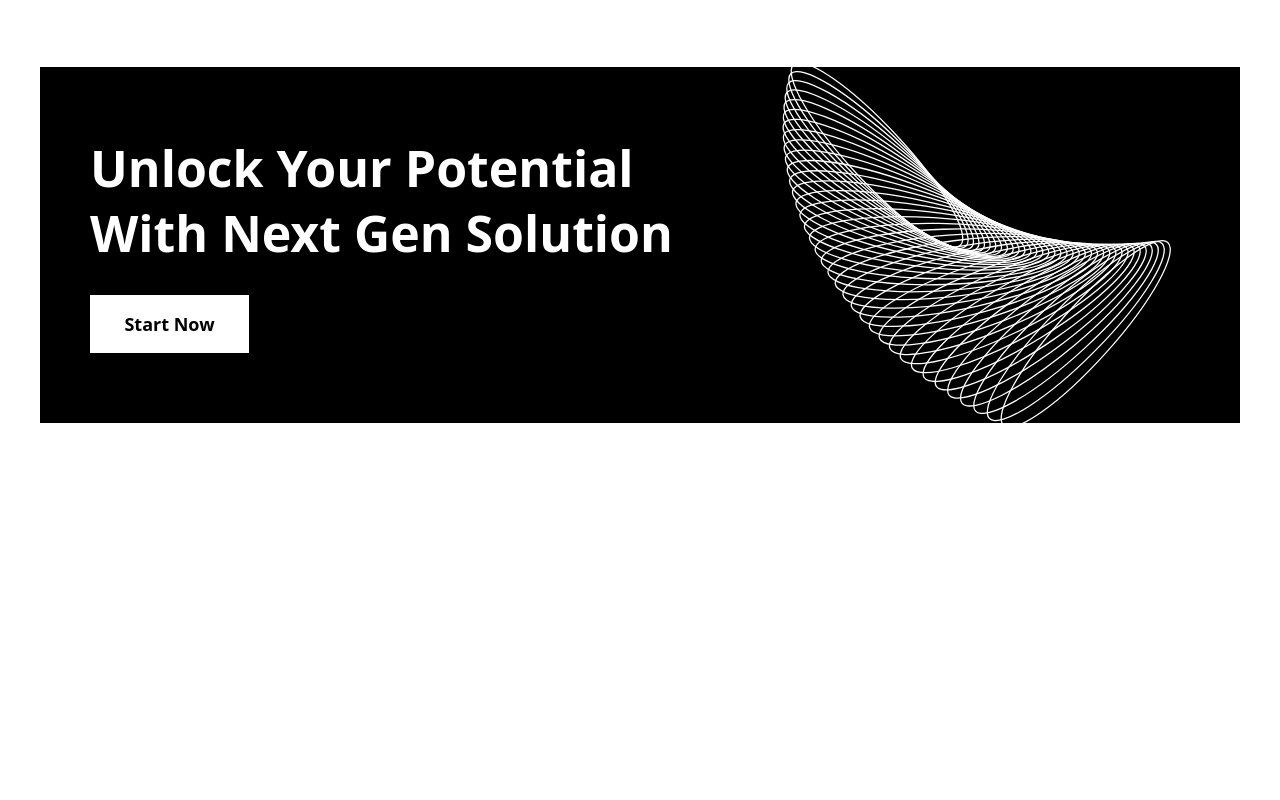
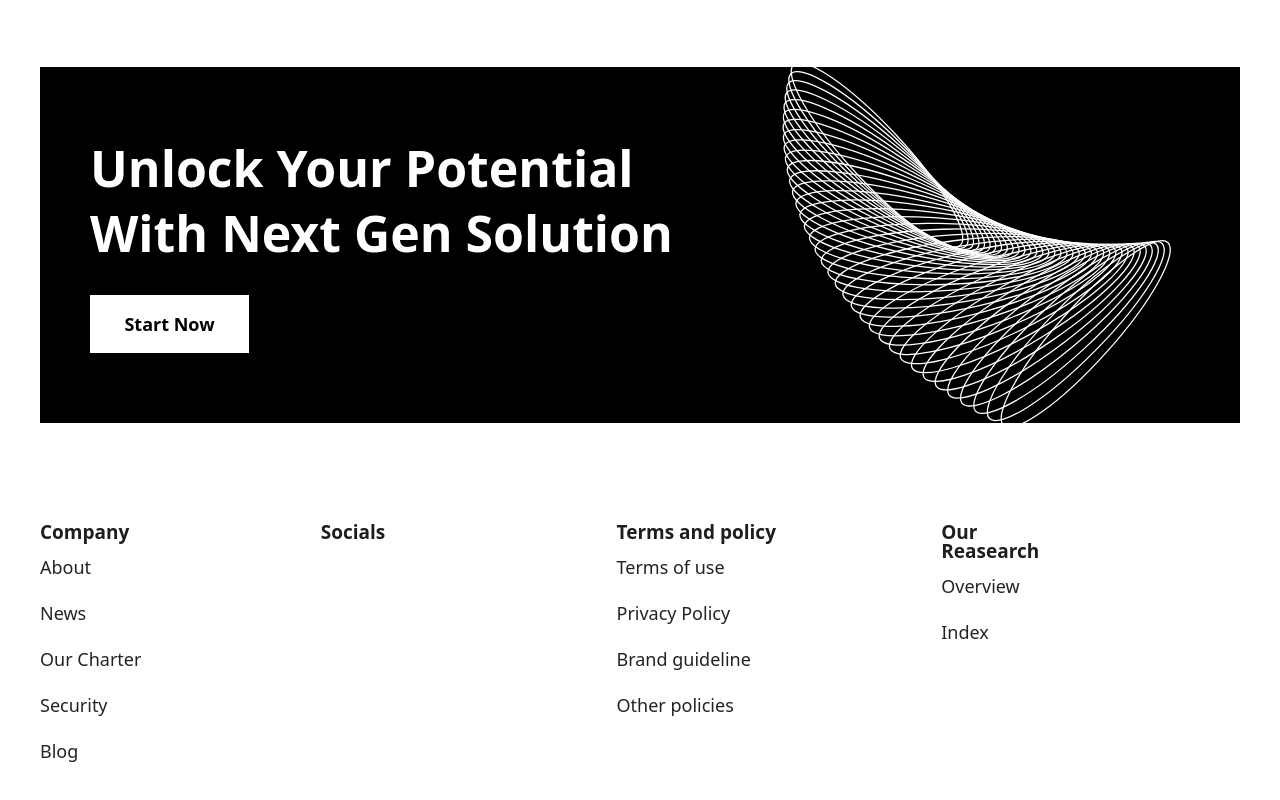
Before and after one commit to Napolite/optimal, a React (Vite) app: page / in a window 1280 px wide. Shown: the part 2285-3085 px from the top of the page. Before the commit the page ends 2808 px from the top, so only its background shows below. Built offline with nearby package versions, Linux system fonts and the light colour scheme.

Commit message:
footer; wip

```diff
--- a/src/App.tsx
+++ b/src/App.tsx
@@ -1,5 +1,6 @@
 import "./App.css";
 import Banner from "./components/banner";
+import Footer from "./components/footer/footer";
 import Navbar from "./components/Navbar/navbar";
 import Landing from "./pages/Landing/landing";
 import Pricing from "./pages/pricing";
@@ -11,6 +12,7 @@ function App() {
       <Landing />
       <Pricing />
       <Banner />
+      <Footer />
     </>
   );
 }
--- a/src/components/footer/footer.tsx
+++ b/src/components/footer/footer.tsx
@@ -1,7 +1,64 @@
 import React from "react";
 
 function Footer() {
-  return <div>Footer</div>;
+  return (
+    <div className="flex justify-between  w-[1200px] mb-[30px]">
+      <div className="w-[119px]">
+        <div className="text-[19px] font-[700] leading-[100%] mb-[10px]">
+          Company
+        </div>
+        <div className="text-[18px] leading-[30px] text-[rgba(35,35,35,1)] font-[500] mb-[16px]">
+          About
+        </div>
+        <div className="text-[18px] leading-[30px] text-[rgba(35,35,35,1)] font-[500] mb-[16px]">
+          News
+        </div>
+        <div className="text-[18px] leading-[30px] text-[rgba(35,35,35,1)] font-[500] mb-[16px]">
+          Our Charter
+        </div>
+        <div className="text-[18px] leading-[30px] text-[rgba(35,35,35,1)] font-[500] mb-[16px]">
+          Security
+        </div>
+        <div className="text-[18px] leading-[30px] text-[rgba(35,35,35,1)] font-[500] mb-[16px]">
+          Blog
+        </div>
+      </div>
+      <div className="w-[134px]">
+        <div className="text-[19px] font-[700] leading-[100%] mb-[10px]">
+          Socials
+        </div>
+      </div>
+      <div className="w-[163px]">
+        <div className="text-[19px] font-[700] leading-[100%] mb-[10px]">
+          Terms and policy
+        </div>
+        <div className="text-[18px] leading-[30px] text-[rgba(35,35,35,1)] font-[500] mb-[16px]">
+          Terms of use
+        </div>
+        <div className="text-[18px] leading-[30px] text-[rgba(35,35,35,1)] font-[500] mb-[16px]">
+          Privacy Policy
+        </div>
+        <div className="text-[18px] leading-[30px] text-[rgba(35,35,35,1)] font-[500] mb-[16px]">
+          Brand guideline
+        </div>
+        <div className="text-[18px] leading-[30px] text-[rgba(35,35,35,1)] font-[500] mb-[16px]">
+          Other policies
+        </div>
+      </div>
+      <div className="w-[137px]">
+        <div className="text-[19px] font-[700] leading-[100%] mb-[10px]">
+          Our Reasearch
+        </div>
+        <div className="text-[18px] leading-[30px] text-[rgba(35,35,35,1)] font-[500] mb-[16px]">
+          Overview
+        </div>
+        <div className="text-[18px] leading-[30px] text-[rgba(35,35,35,1)] font-[500] mb-[16px]">
+          Index
+        </div>
+      </div>
+      <div></div>
+    </div>
+  );
 }
 
 export default Footer;
```
